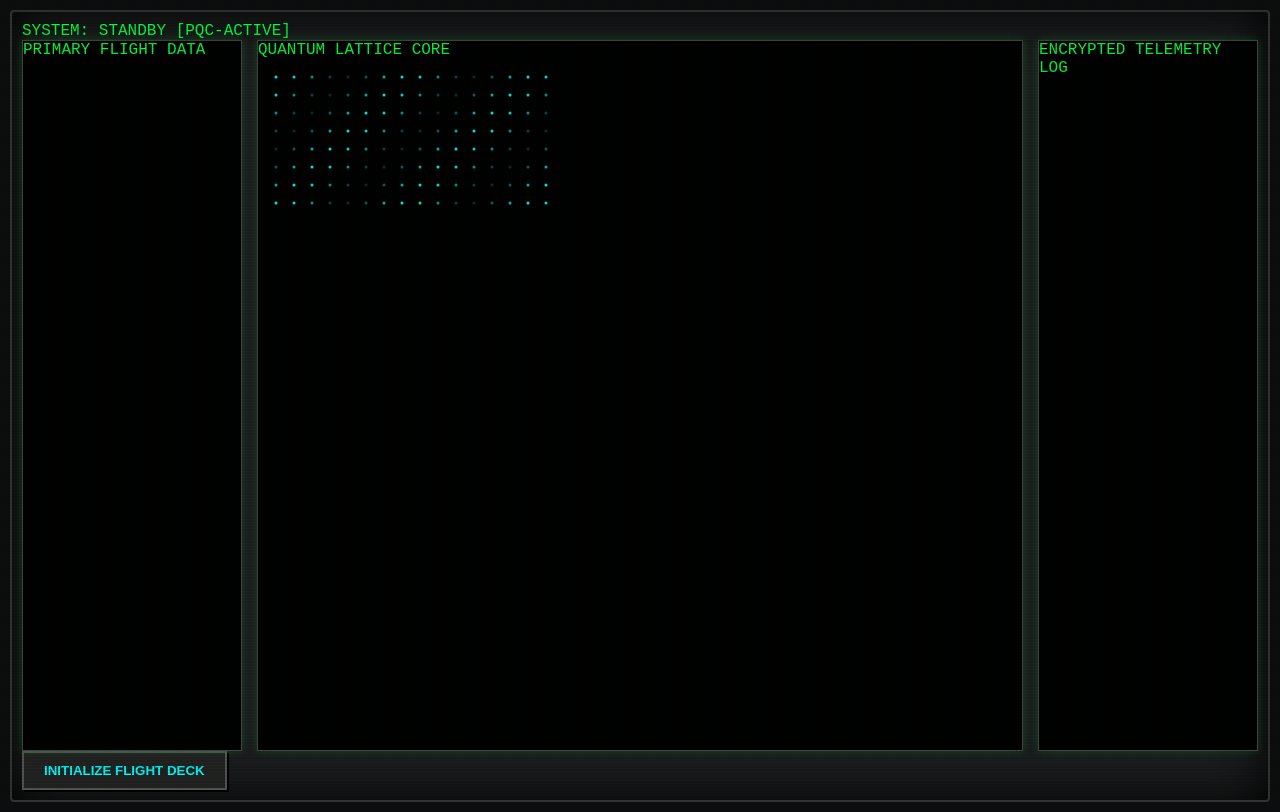
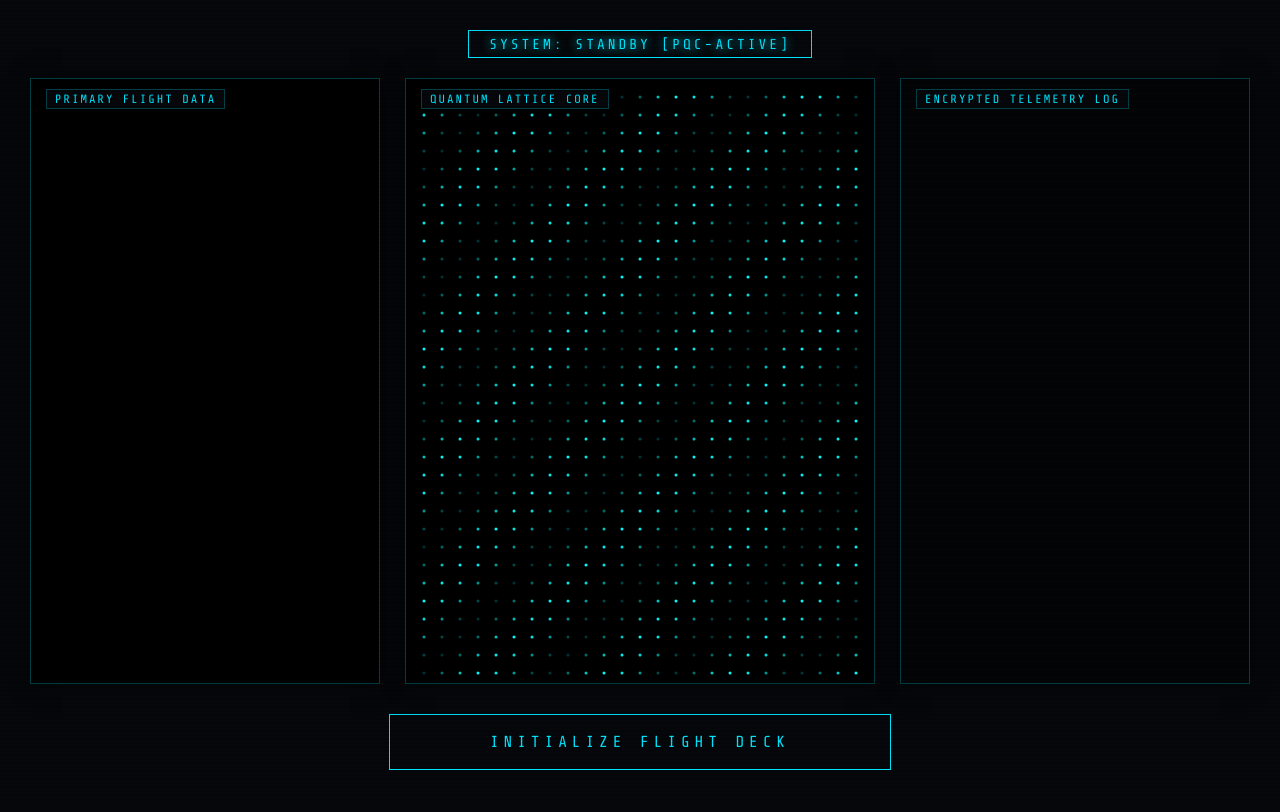
Before and after one commit to Toshani-tech/quantum-safe-cockpit, a plain HTML site: page index.html in a window 1280 px wide. Drawn offline with nearby package versions, Linux system fonts and the light colour scheme.

Commit message:
Day 5: Adding the cockpit aesthetic

```diff
--- a/style.css
+++ b/style.css
@@ -1,88 +1,143 @@
-/* Update your :root with more specific Avionics Colors */
+/* style.css - Stealth Cockpit Tactical UI */
 :root {
-    --cockpit-bg: #0c0d0e;       /* Deeper black for high contrast */
-    --panel-grey: #1c1e20;      /* Airbus 'Thales' Grey */
-    --avionics-green: #00ff41;   /* Status: OK */
-    --avionics-amber: #ffb000;   /* Caution */
-    --avionics-cyan: #00ffff;    /* Telemetry */
-    --avionics-red: #ff3b3b;     /* Breach/Warning */
-    --crt-glow: 0 0 8px rgba(0, 255, 65, 0.2);
-    --font-main: 'Courier New', monospace;
+    --bg: #05070a;
+    --panel-bg: #05070a; /* STEP 3: Pure solid background */
+    --cyan: #00e5ff;
+    --tactical-red: #ff3b3b;
+    --font-main: 'Share Tech Mono', monospace;
+    --border-glow: rgba(0, 229, 255, 0.25);
 }
 
-/* 1. THE HARDWARE EFFECT: Scanline Overlay */
-/* This makes the screen look like a real cockpit monitor */
-body::before {
-    content: " ";
-    display: block;
-    position: fixed;
-    top: 0; left: 0; bottom: 0; right: 0;
-    background: linear-gradient(rgba(18, 16, 16, 0) 50%, rgba(0, 0, 0, 0.1) 50%),
-                linear-gradient(90deg, rgba(255, 0, 0, 0.02), rgba(0, 255, 0, 0.01), rgba(0, 0, 118, 0.02));
-    background-size: 100% 3px, 3px 100%; /* Tiny horizontal lines */
-    z-index: 9999;
-    pointer-events: none; /* User can click through it */
+* {
+    box-sizing: border-box;
 }
 
 body {
-    background-color: var(--cockpit-bg);
-    color: var(--avionics-green);
+    background: var(--bg);
+    color: #fff;
     font-family: var(--font-main);
     margin: 0;
-    padding: 10px;
-    overflow: hidden; /* Avionics are always fullscreen */
-}
-
-/* 2. THE MAIN CONTAINER: "Glass Cockpit" look */
-#cockpit-container {
-    background-color: var(--panel-grey);
-    border: 2px solid #333;
-    border-radius: 4px; /* Real hardware has slight rounding */
-    box-shadow: inset 0 0 50px #000; /* Depth effect */
+    height: 100vh;
+    width: 100vw;
     display: flex;
     flex-direction: column;
-    height: 96vh;
-    padding: 10px;
-}
-
-/* 3. THE PFD GRID: Clean 3-Column Split */
-.pfd-grid {
-    display: grid;
-    grid-template-columns: 220px 1fr 220px; /* Fixed sides, fluid center */
-    gap: 15px;
-    flex-grow: 1;
-}
-
-/* 4. THE PANELS: Give them the "Screen" look */
-.panel {
-    background: #000; /* The actual glass is black */
-    border: 1px solid #444;
-    box-shadow: var(--crt-glow);
-    position: relative;
     overflow: hidden;
 }
 
-.panel h3 {
-    background: #222; /* Header bar for each gauge */
-    color: #fff;
-    padding: 5px;
-    font-size: 0.7rem;
-    text-align: center;
-    border-bottom: 1px solid #444;
+/* THE "FILM LOOK" SCANLINES */
+body::after {
+    content: " ";
+    position: fixed;
+    top: 0; left: 0; width: 100%; height: 100%;
+    background: linear-gradient(rgba(18, 16, 16, 0) 50%, rgba(0, 0, 0, 0.15) 50%);
+    background-size: 100% 4px;
+    z-index: 100;
+    pointer-events: none;
+    opacity: 0.4;
 }
 
-/* 5. THE BUTTON: Standard Flight Deck Switch */
-button {
-    background: #222;
-    border: 2px solid #555;
-    color: var(--avionics-cyan);
-    padding: 10px 20px;
-    font-weight: bold;
-    cursor: pointer;
-    box-shadow: 2px 2px 0px #000; /* Mechanical look */
+#cockpit-container {
+    display: flex;
+    flex-direction: column;
+    height: 100vh;
+    padding: 30px;
+    z-index: 10;
 }
 
-button:active {
-    transform: translate(1px, 1px);
-    box-shadow: none;
+header {
+    margin-bottom: 20px;
+    text-align: center;
 }
+
+#security-tag {
+    display: inline-block;
+    padding: 5px 20px;
+    border: 1px solid var(--cyan);
+    color: var(--cyan);
+    font-size: 0.9rem;
+    letter-spacing: 3px;
+    text-shadow: 0 0 10px var(--cyan);
+}
+
+/* THE GRID SYSTEM - Hard Locked */
+.pfd-grid {
+    display: grid;
+    grid-template-columns: 350px 1fr 350px;
+    gap: 25px;
+    flex-grow: 1;
+    min-height: 0;
+}
+
+.panel {
+    background: var(--panel-bg);
+    border: 1px solid var(--border-glow);
+    position: relative;
+    display: flex;
+    flex-direction: column;
+    padding: 0; /* Let canvas fill the edges */
+    overflow: hidden;
+    box-shadow: 0 0 20px rgba(0,0,0,0.5);
+}
+
+/* STEP 1 FIX: Removed the .telemetry class entirely to kill ghosting */
+
+/* CANVAS SIZING - Locked for Aspect Ratio */
+#lattice-canvas, #flight-display {
+    width: 100% !important;
+    height: 100% !important;
+    background: #000;
+    /* This makes the canvas look like a screen inside the panel */
+    object-fit: fill;
+}
+
+/* HUD Labels - High-End Aesthetic */
+.label {
+    position: absolute;
+    top: 10px;
+    left: 15px;
+    color: var(--cyan);
+    font-size: 12px;
+    letter-spacing: 2px;
+    text-transform: uppercase;
+    z-index: 5;
+    background: var(--bg);
+    padding: 2px 8px;
+    border: 1px solid var(--border-glow);
+}
+
+/* TERMINAL / LOGS - Ivy League Level Formatting */
+#terminal-box {
+    flex-grow: 1;
+    overflow-y: auto;
+    font-family: var(--font-main);
+    font-size: 13px;
+    color: var(--cyan);
+    background: #020406;
+    padding: 40px 15px 15px 15px; /* Top padding to avoid label overlap */
+    scrollbar-width: none;
+}
+
+/* FOOTER & BUTTON */
+footer {
+    display: flex;
+    justify-content: center;
+    padding-top: 30px;
+}
+
+#init-btn {
+    background: transparent;
+    color: var(--cyan);
+    border: 1px solid var(--cyan);
+    padding: 18px 100px;
+    font-size: 1rem;
+    font-family: var(--font-main);
+    letter-spacing: 5px;
+    cursor: pointer;
+    transition: all 0.4s cubic-bezier(0.165, 0.84, 0.44, 1);
+}
+
+#init-btn:hover {
+    background: rgba(0, 229, 255, 0.1);
+    box-shadow: 0 0 40px rgba(0, 229, 255, 0.2);
+    letter-spacing: 8px;
+}
```
